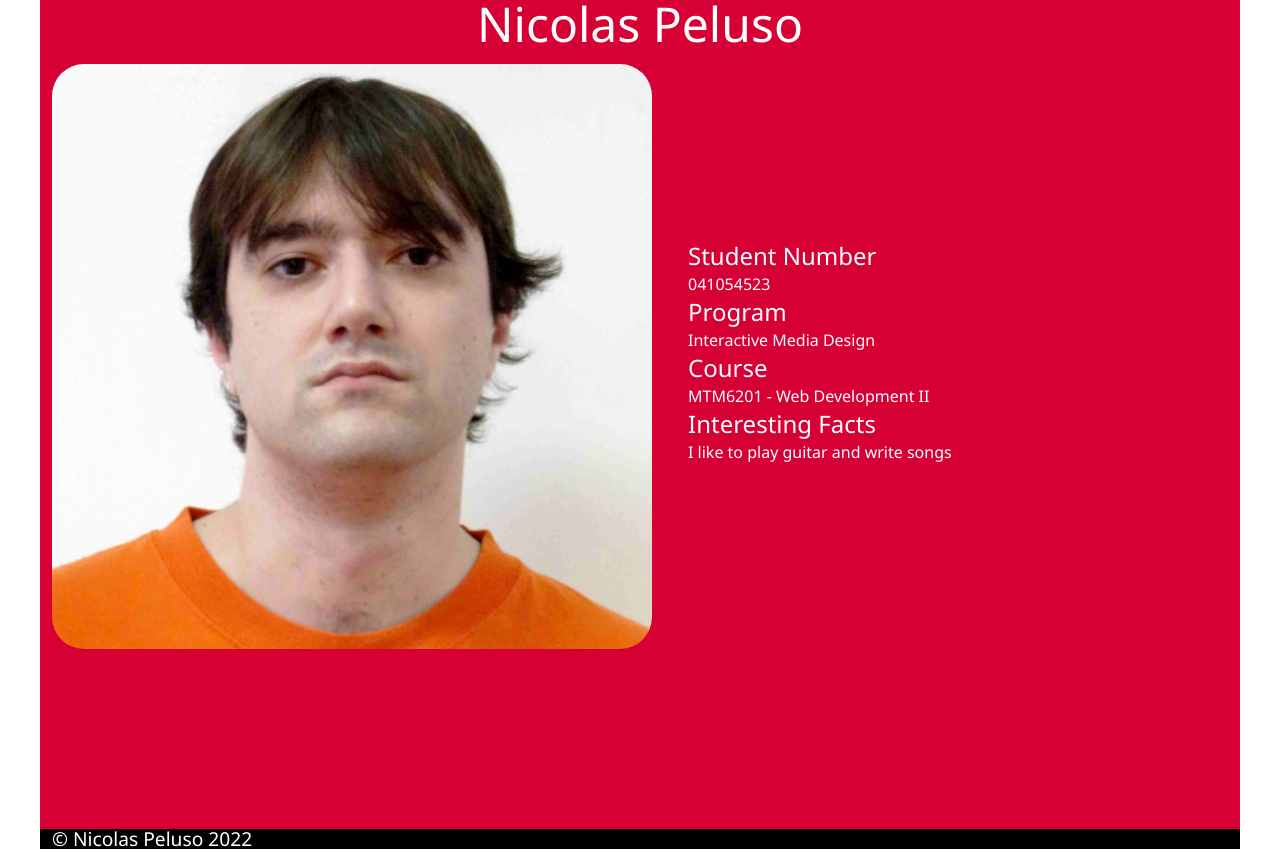
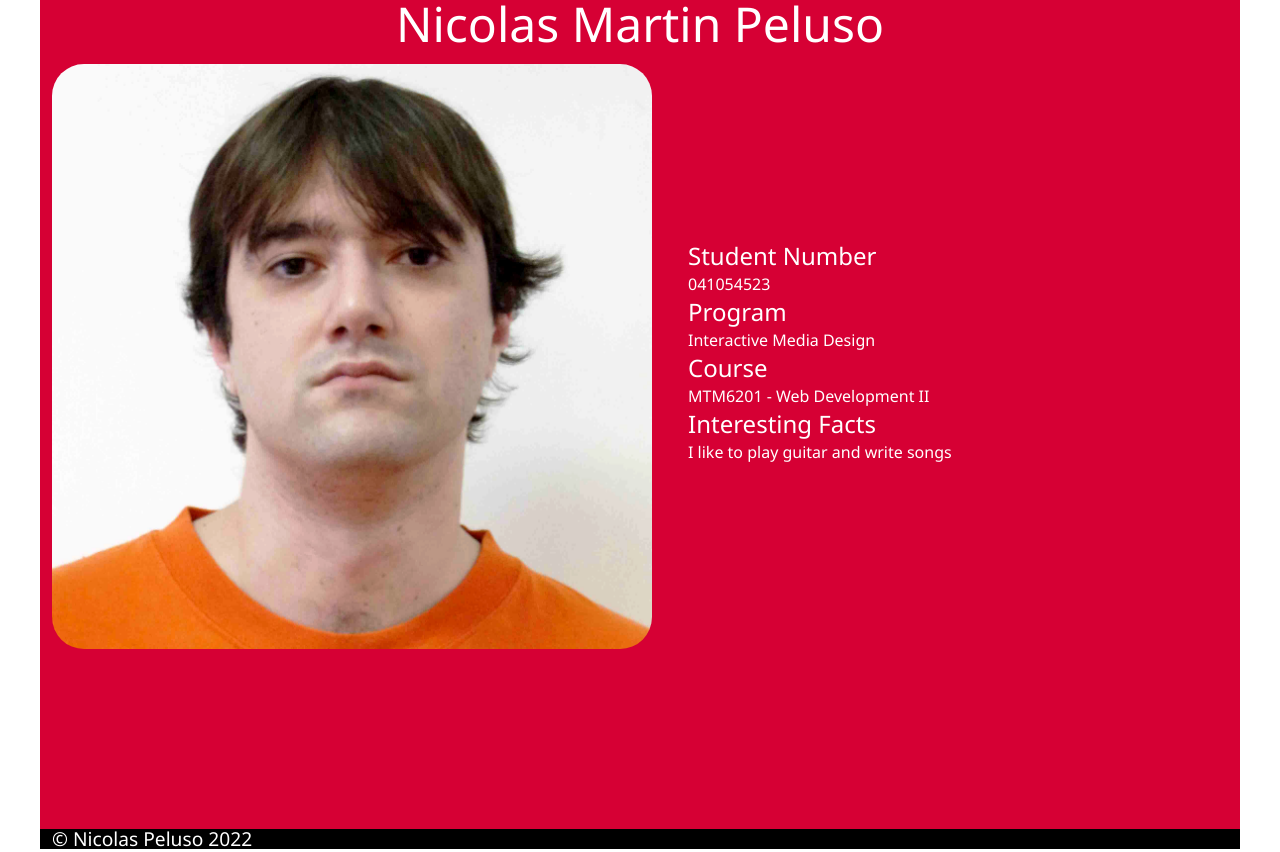
Before and after one commit to pelu0003/mtm6201-week1, a plain HTML site: page index.html in a window 1280 px wide. Drawn offline with Linux system fonts and the light colour scheme.

Commit message:
corrects name

```diff
--- a/index.html
+++ b/index.html
@@ -4,14 +4,14 @@
     <meta charset="UTF-8">
     <meta http-equiv="X-UA-Compatible" content="IE=edge">
     <meta name="viewport" content="width=, initial-scale=1.0">
-    <title>Nicolas Peluso</title>
+    <title>Nicolas Martin Peluso</title>
     <link rel="stylesheet" href="css/reset.css">
     <link rel="stylesheet" href="css/styles.css">
 </head>
 <body>
     <div class="container">
         <header>
-            <h1>Nicolas Peluso</h1>
+            <h1>Nicolas Martin Peluso</h1>
 
         </header>
         <main>
```
